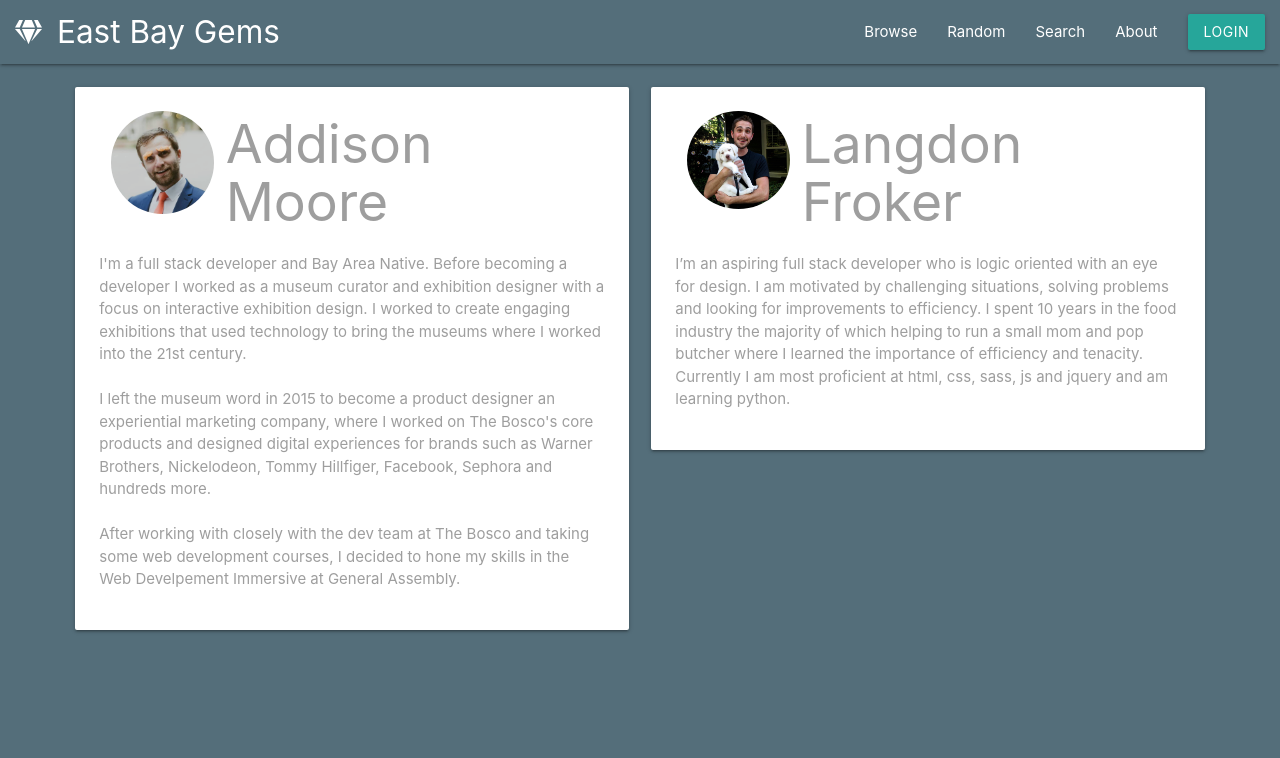
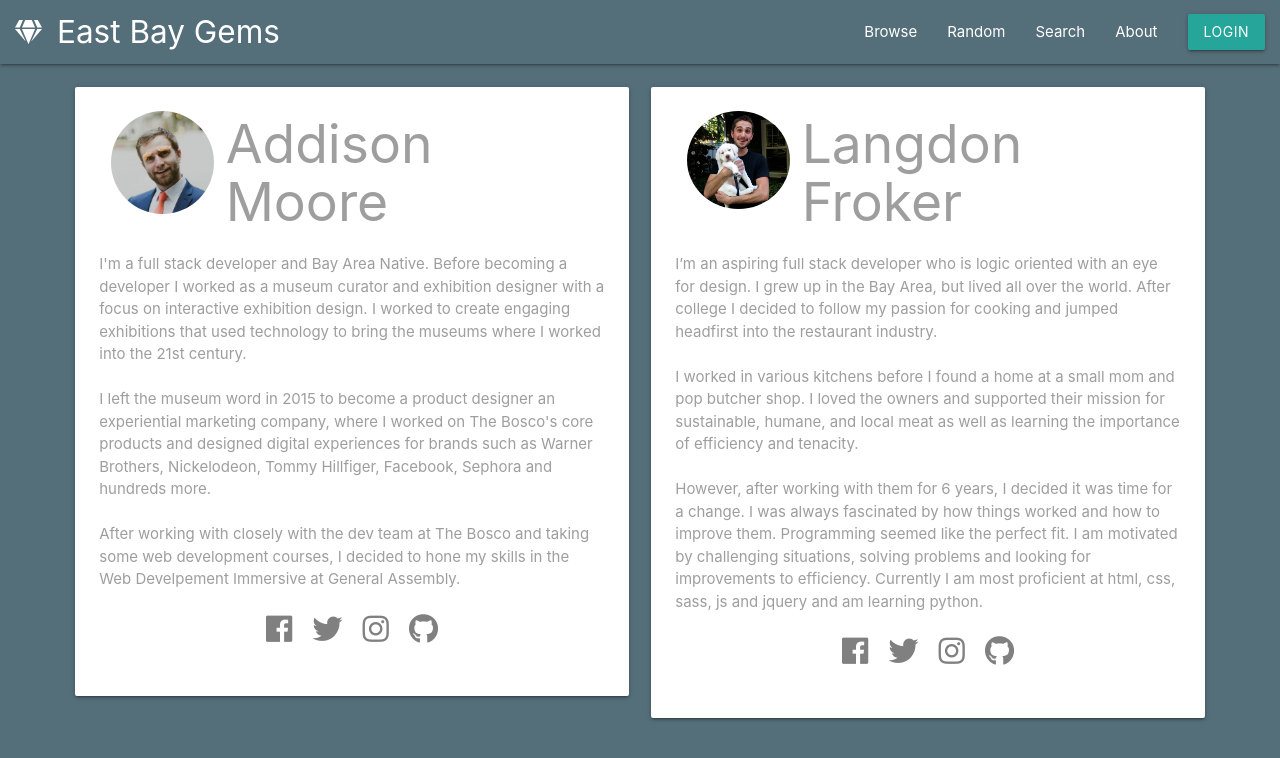
Before and after one commit to addison912/East-Bay-Gems, a website: page views/about.html in a window 1280 px wide. Drawn offline with nearby package versions, Linux system fonts and the light colour scheme; no server answers.

Commit message:
changes saved

```diff
--- a/public/scripts/login.js
+++ b/public/scripts/login.js
@@ -1,4 +1,5 @@
 let currentUser = {};
+
 
 function onSignIn(googleUser) {
   var profile = googleUser.getBasicProfile();
@@ -65,6 +66,7 @@ function onSignIn(googleUser) {
 
 function onSuccess(googleUser) {
   console.log("Logged in as: " + googleUser.getBasicProfile().getName());
+  console.log(googleUser.getBasicProfile());
 }
 function onFailure(error) {
   console.log(error);
--- a/public/styles/main.css
+++ b/public/styles/main.css
@@ -96,3 +96,8 @@ li.indicator-item.active {
   position: absolute;
   top: 100px;
 }
+
+.fab{
+  color: grey;
+  margin: 8px;
+}
--- a/views/about.html
+++ b/views/about.html
@@ -12,11 +12,18 @@
       content="686275522190-dpeitrij78oj1qavuobvf6thb7lnr5s4.apps.googleusercontent.com"
     />
     <script src="https://apis.google.com/js/platform.js" async defer></script>
-    <!-- Import Google Icon Font -->
+    <!-- Import Google and Font Awesome Icon Font -->
     <link
       href="https://fonts.googleapis.com/icon?family=Material+Icons"
       rel="stylesheet"
     />
+    <link
+    rel="stylesheet"
+    href="https://use.fontawesome.com/releases/v5.5.0/css/all.css"
+    integrity="sha384-B4dIYHKNBt8Bc12p+WXckhzcICo0wtJAoU8YZTY5qE0Id1GSseTk6S+L3BlXeVIU"
+    crossorigin="anonymous">
+
+
     <!-- Import materialize.css -->
     <link rel="stylesheet" type="text/css" href="/styles/main.css" />
     <link
@@ -121,6 +128,14 @@
                     skills in the Web Develpement Immersive at General Assembly.
                   </p>
             </span>
+            <div class="row  center-align">
+                <div class="col l4 offset-l3">
+                    <i class="fab fa-facebook fa-2x"></i>
+                    <i class="fab fa-twitter fa-2x"></i>
+                    <i class="fab fa-instagram fa-2x"></i>
+                    <i class="fab fa-github fa-2x"></i>
+                </div>
+              </div>
           </div>
         </div>
         <div class="col s12 m6 l6">
@@ -130,8 +145,30 @@
                 </div>
               <h2 class="header grey-text">Langdon Froker</h2>
               <span class="grey-text">
-                  <p> I’m an aspiring full stack developer who is logic oriented with an eye for design. I am motivated by challenging situations, solving problems and looking for improvements to efficiency. I spent 10 years in the food industry the majority of which helping to run a small mom and pop butcher where I learned the importance of efficiency and tenacity. Currently I am most proficient at html, css, sass, js and jquery and am learning python. </p>
+                  <p> I’m an aspiring full stack developer who is logic oriented with an
+                    eye for design. I grew up in the Bay Area, but lived all over the world.
+                    After college I decided to follow my passion for cooking and jumped headfirst
+                    into the restaurant industry. <br><br>
+
+                    I worked in various kitchens before I found
+                    a home at a small mom and pop butcher shop.  I loved the owners and supported
+                    their mission for sustainable, humane, and local meat as well as learning
+                    the importance of efficiency and tenacity.<br><br>
+
+                    However, after working with them for 6 years, I decided it was time for a change.
+                    I was always fascinated by how things worked and how to improve them.
+                    Programming seemed like the perfect fit.  I am motivated by challenging situations,
+                    solving problems and looking for improvements to efficiency.  Currently I am most
+                    proficient at html, css, sass, js and jquery and am learning python. </p>
               </span>
+              <div class="row  center-align">
+                <div class="col l4 offset-l3">
+                    <i class="fab fa-facebook fa-2x"></i>
+                    <i class="fab fa-twitter fa-2x"></i>
+                    <i class="fab fa-instagram fa-2x"></i>
+                    <i class="fab fa-github fa-2x"></i>
+                </div>
+              </div>
             </div>
         </div>
       </div>
```
